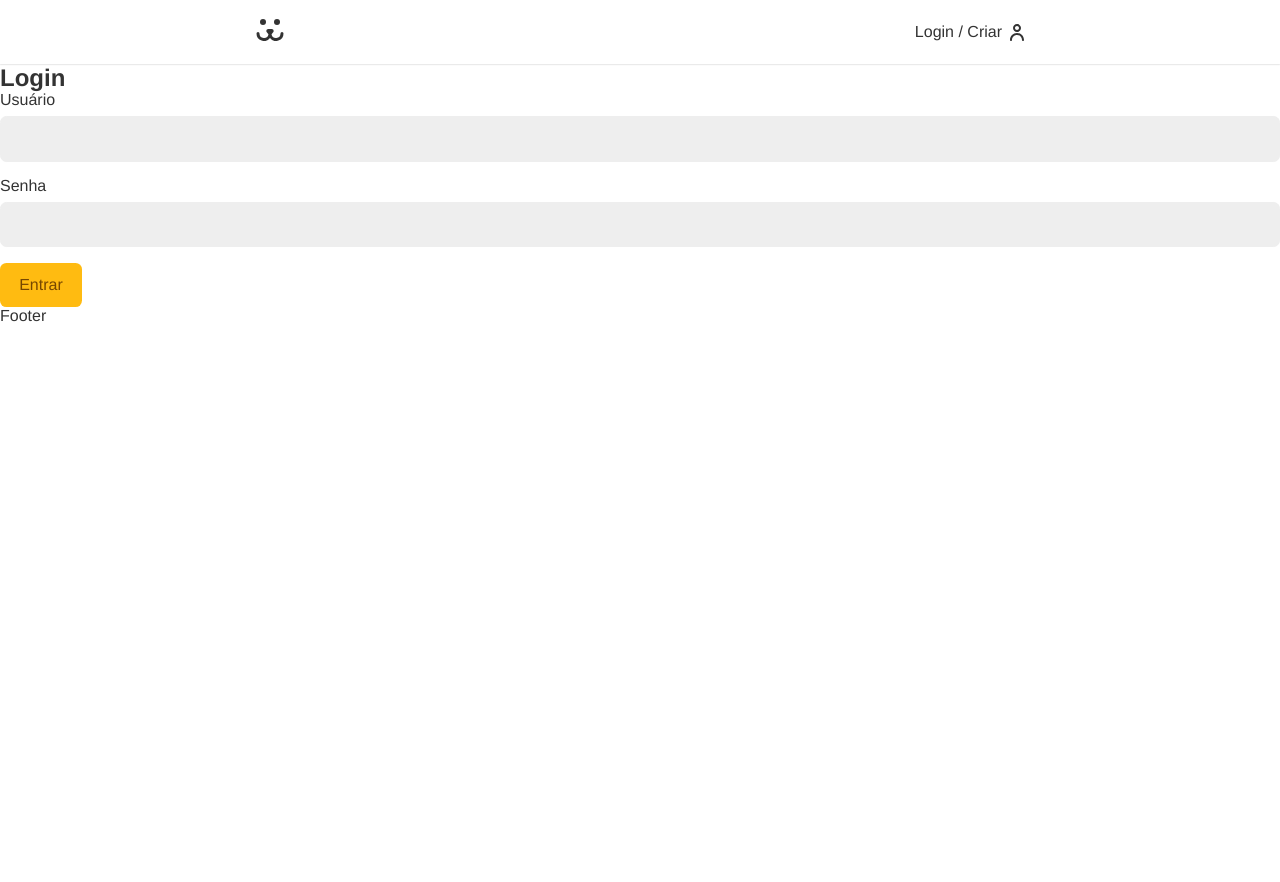
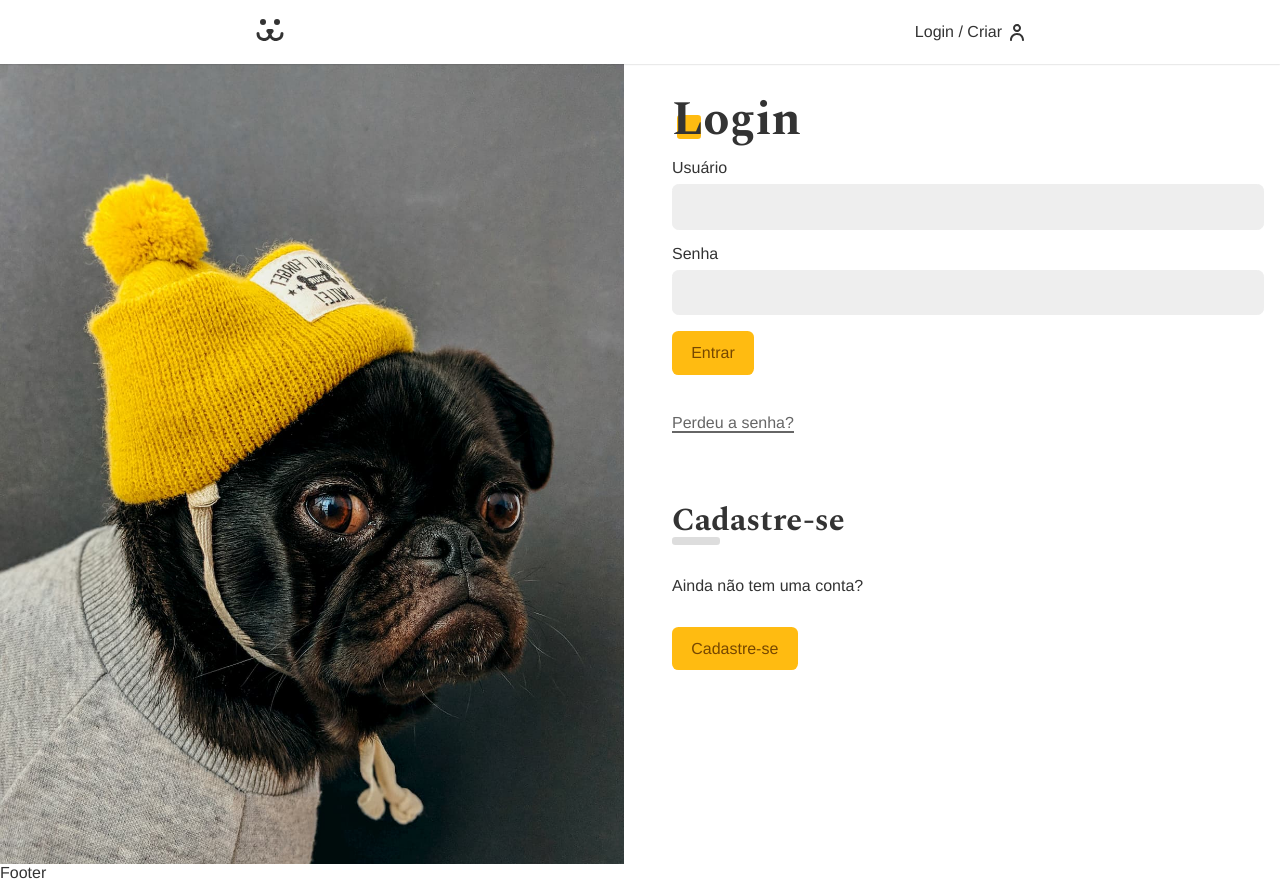
Before and after one commit to pbruny/doguinhos, a React (Vite) app: page /login in a window 1280 px wide. Before the commit the page ends 800 px from the top, so only its background shows below. Built offline with nearby package versions, Linux system fonts and the light colour scheme.

Commit message:
style and complete login main page

```diff
--- a/src/Components/Login/Login.module.css
+++ b/src/Components/Login/Login.module.css
@@ -0,0 +1,32 @@
+.login {
+  display: grid;
+  grid-template-columns: 1fr 1fr;
+  min-height: 100vh;
+  gap: 2rem;
+}
+
+.login::before {
+  content: '';
+  display: block;
+  background: url('../../Assets/login.jpg') no-repeat center center;
+  background-size: cover;
+}
+
+.forms {
+  max-width: 80rem;
+  padding: 1rem;
+}
+
+@media (max-width: 40rem) {
+  .login {
+    grid-template-columns: 1fr;
+  }
+
+  .login::before {
+    display: none;
+  }
+
+  .forms {
+    max-width: 100%;
+  }
+}
--- /dev/null
+++ b/src/Components/Login/LoginForm/LoginForm.module.css
@@ -0,0 +1,42 @@
+.form {
+  margin-bottom: 2rem;
+}
+
+.forgot {
+  display: inline-block;
+  color: #666;
+  padding: 0.5rem 0;
+  line-height: 1;
+}
+
+.forgot::after {
+  content: '';
+  height: 0.125rem;
+  width: 100%;
+  background-color: currentColor;
+  display: block;
+}
+
+.createContainer {
+  margin-top: 4rem;
+}
+
+.createContainer p {
+  margin-top: 2rem;
+  margin-bottom: 2rem;
+}
+
+.subtitle {
+  font-family: var(--type-second);
+  line-height: 1;
+  font-size: 2rem;
+}
+
+.subtitle::after {
+  content: '';
+  display: block;
+  background-color: #ddd;
+  height: 0.5rem;
+  width: 3rem;
+  border-radius: 0.2rem;
+}
--- a/src/Components/Login/LoginForm/index.jsx
+++ b/src/Components/Login/LoginForm/index.jsx
@@ -3,6 +3,10 @@
 import useForm from '../../../Hooks/useForm'
 import Button from '../../FormComponents/Button'
 import Input from '../../FormComponents/Input'
+import Error from '../../Error'
+import styles from './LoginForm.module.css'
+import buttonStyles from '../../FormComponents/Button/Button.module.css'
+import { Link } from 'react-router-dom'
 
 const LoginForm = () => {
   const username = useForm()
@@ -18,9 +22,9 @@
   }
 
   return (
-    <section>
-      <h1>Login</h1>
-      <form onSubmit={handleFormSubmit}>
+    <section className='animateLeft'>
+      <h1 className='title'>Login</h1>
+      <form className={styles.form} onSubmit={handleFormSubmit}>
         <Input label="Usuário" type="text" name="username" {...username} />
         <Input label="Senha" type="password" name="password" {...password} />
         {loading ? (
@@ -28,8 +32,14 @@
         ) : (
           <Button>Entrar</Button>
         )}
-        {error && <p>{error}</p>}
+        <Error error={error} />
       </form>
+      <Link className={styles.forgot} to="/login/perdeu">Perdeu a senha?</Link>
+      <div className={styles.createContainer}>
+        <h2 className={styles.subtitle}>Cadastre-se</h2>
+        <p>Ainda não tem uma conta?</p>
+        <Link className={buttonStyles.button} to="/login/criar">Cadastre-se</Link>
+      </div>
     </section>
   )
 }
--- a/src/Components/Login/index.jsx
+++ b/src/Components/Login/index.jsx
@@ -14,7 +14,8 @@
   if (login) return <Navigate to="/conta" />
 
   return (
-    <div>
+    <section className={styles.login}>
+      <div className={styles.forms}>
         <Routes>
           <Route path="/" element={<LoginForm />} />
           <Route path="create" element={<LoginCreate />} />
@@ -22,6 +23,7 @@
           <Route path="reset" element={<LoginResetPassword />} />
         </Routes>
       </div>
+    </section>
   )
 }
 
```
Lines whose indentation alone changed are shown as unchanged.
